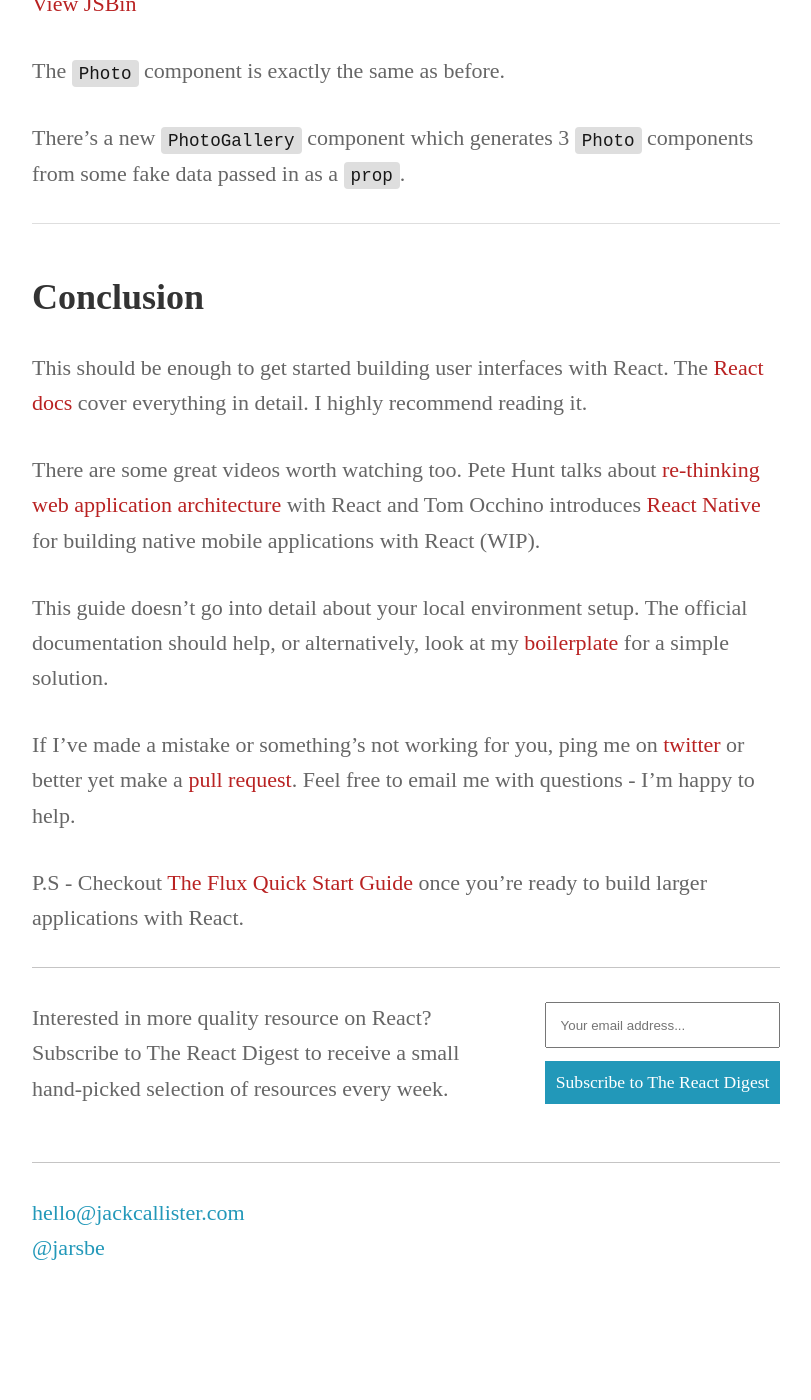
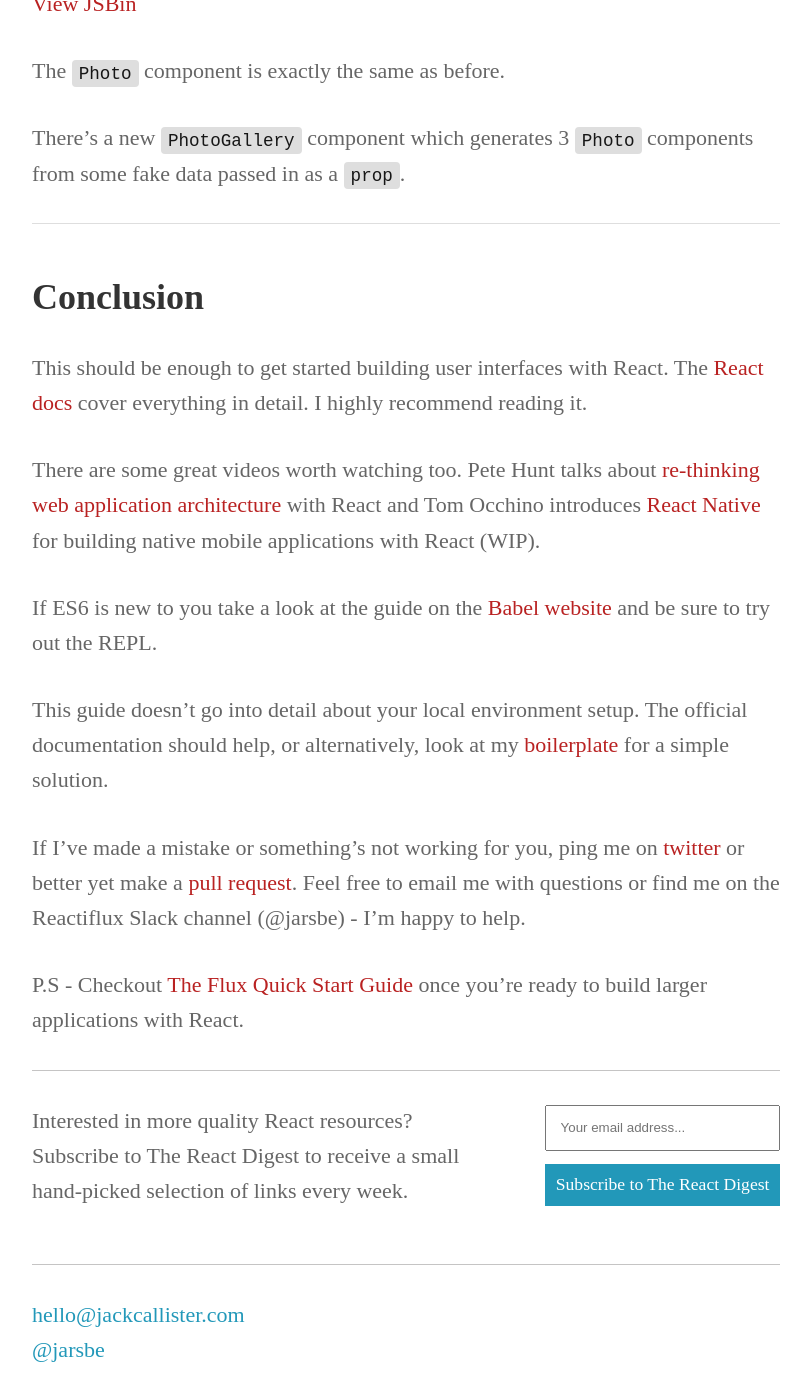
Before and after one commit to jackcallister/jarsbe.github.io, a Jekyll site: the page built from _posts/2015-08-30-the-react-quick-start-guide-es6-edition.markdown, in a window 1280 px wide and 1400 px high, scrolled down 8436 px. Shown: the whole window, without its empty margins (234-1045 px from the left). Built offline with Jekyll 4.4.1, drawn with Linux system fonts in a browser that asks for light colours; Markdown is read by kramdown in place of the engine named in the settings; before the commit the page ends 9733 px from its top, so only the background shows below that.

Commit message:
Fix my poor grammar.

```diff
--- a/_layouts/post.html
+++ b/_layouts/post.html
@@ -13,7 +13,7 @@ layout: default
 
 <footer class='revue'>
   <div class='revue-info'>
-    <p>Interested in more quality resource on React? Subscribe to The React Digest to receive a small hand-picked selection of resources every week.</p>
+    <p>Interested in more quality React resources? Subscribe to The React Digest to receive a small hand-picked selection of links every week.</p>
   </div>
   <div id="revue-embed">
     <form action="https://www.getrevue.co/profile/jarsbe/add_subscriber" method="post" id="revue-form" name="revue-form"  target="_blank">
--- a/_posts/2015-08-30-the-react-quick-start-guide-es6-edition.markdown
+++ b/_posts/2015-08-30-the-react-quick-start-guide-es6-edition.markdown
@@ -10,7 +10,7 @@ title: 'The React Quick Start Guide: ES6 Edition'
   <div class="circle"></div>
 </div>
 
->*This article is the ES6 edition of the original [React Quick Start Guide](http://www.jackcallister.com/2015/01/05/the-react-quick-start-guide.html). Babel, a JavaScript compiler, combined with React will enable you to write modern, understandable and maintainable user interface code. There's just enough to get yourself started and nothing more. Code along with this [starter kit](https://github.com/jarsbe/react-starter-kit-es6) (instructions in the repo) or just read along.*
+>*This article is the ES6 edition of the original [React Quick Start Guide](http://www.jackcallister.com/2015/01/05/the-react-quick-start-guide.html). Babel, a JavaScript compiler, combined with React will enable you to write modern, understandable and maintainable user interface code. There's just enough to get yourself started and nothing more. Code along with this <a targe="_blank" href="https://github.com/jarsbe/react-starter-kit-es6">starter kit</a> (instructions in the repo) or just read along.*
 
 ---
 
@@ -252,8 +252,10 @@ This should be enough to get started building user interfaces with React. The [R
 
 There are some great videos worth watching too. Pete Hunt talks about [re-thinking web application architecture](https://www.youtube.com/watch?v=x7cQ3mrcKaY) with React and Tom Occhino introduces [React Native](https://www.youtube.com/watch?v=KVZ-P-ZI6W4) for building native mobile applications with React (WIP).
 
+If ES6 is new to you take a look at the guide on the [Babel website](https://babeljs.io/docs/learn-es2015/) and be sure to try out the REPL.
+
 This guide doesn't go into detail about your local environment setup. The official documentation should help, or alternatively, look at my [boilerplate](https://github.com/jarsbe/react-webpack-boilerplate) for a simple solution.
 
-If I've made a mistake or something's not working for you, ping me on [twitter](http://twitter.com/jarsbe) or better yet make a [pull request](https://github.com/jarsbe/jarsbe.github.io/blob/master/_posts/2015-01-05-the-react-quick-start-guide.markdown). Feel free to email me with questions - I'm happy to help.
+If I've made a mistake or something's not working for you, ping me on [twitter](http://twitter.com/jarsbe) or better yet make a [pull request](https://github.com/jarsbe/jarsbe.github.io/blob/master/_posts/2015-08-30-the-react-quick-start-guide-es6-edition.markdown). Feel free to email me with questions or find me on the Reactiflux Slack channel (@jarsbe) - I'm happy to help.
 
 P.S - Checkout [The Flux Quick Start Guide](http://www.jackcallister.com/2015/02/26/the-flux-quick-start-guide.html) once you're ready to build larger applications with React.
```
